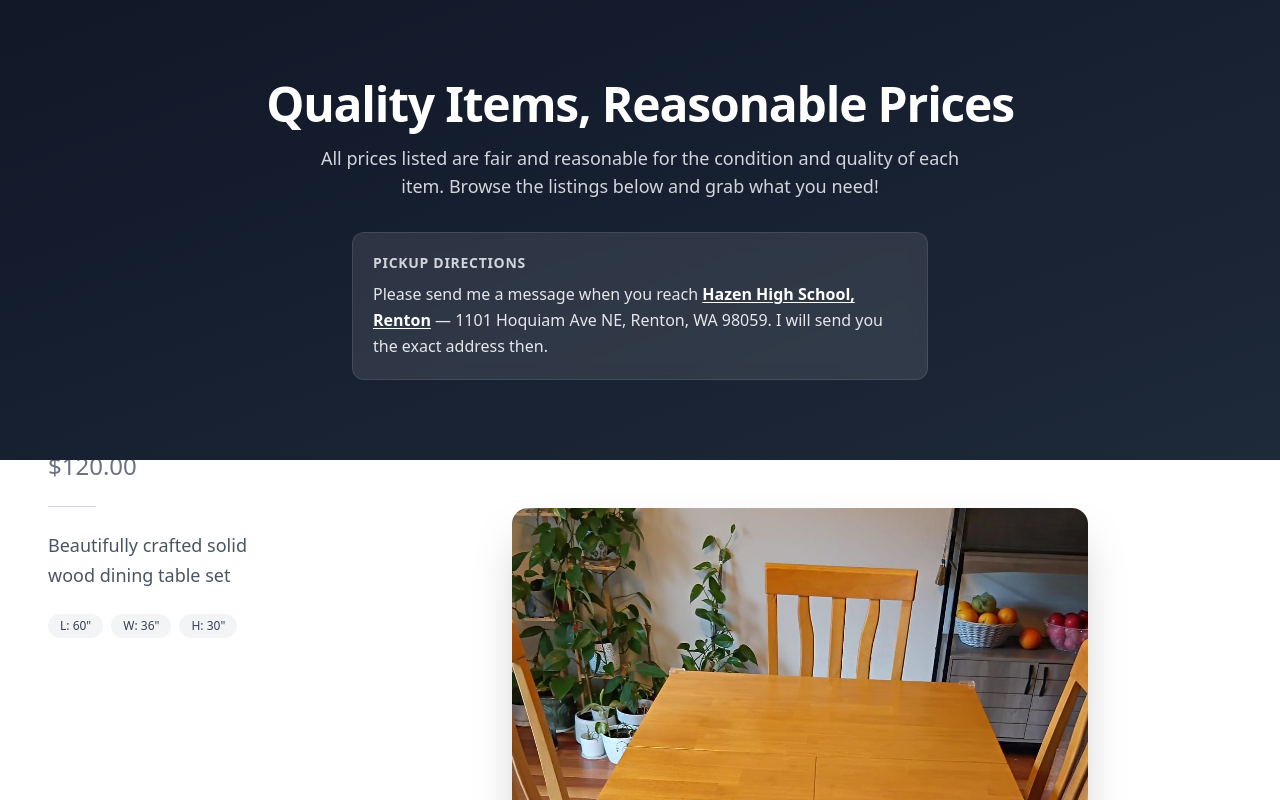
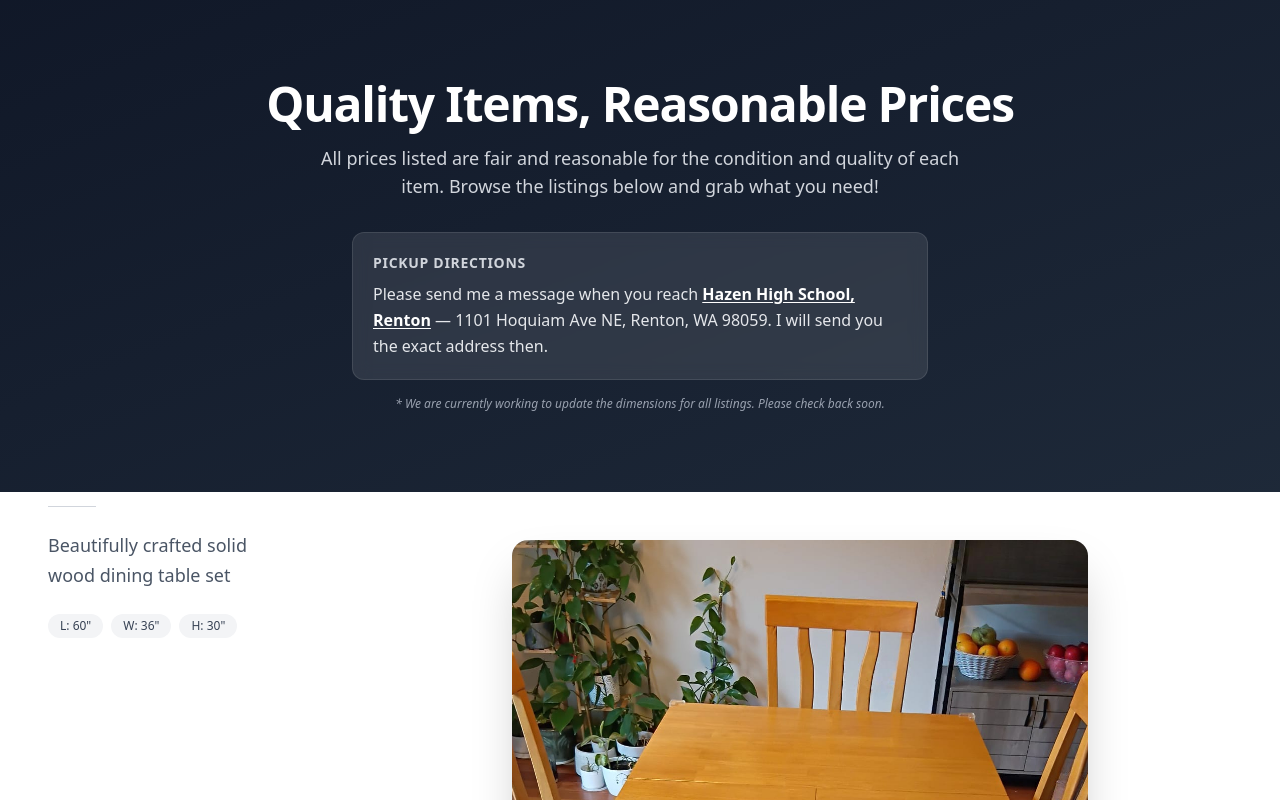
Before and after one commit to akhil9tiet/marketplaceEcom, a React (Vite) app: page / in a window 1280 px wide. Shown: the top 800 px of the page. Built offline with nearby package versions, Linux system fonts and the light colour scheme.

Commit message:
wip: update warning

```diff
--- a/src/components/ScrollGallery/ScrollGallery.tsx
+++ b/src/components/ScrollGallery/ScrollGallery.tsx
@@ -44,6 +44,9 @@ export const ScrollGallery: React.FC<ScrollGalleryProps> = ({ items }) => {
               Please send me a message when you reach <a href="https://maps.google.com/?q=Hazen+High+School,+1101+Hoquiam+Ave+NE,+Renton,+WA+98059" target="_blank" rel="noopener noreferrer" className="font-semibold text-white underline underline-offset-2 hover:text-gray-200">Hazen High School, Renton</a> — 1101 Hoquiam Ave NE, Renton, WA 98059. I will send you the exact address then.
             </p>
           </div>
+          <p className="mt-4 text-xs text-gray-400 italic">
+            * We are currently working to update the dimensions for all listings. Please check back soon.
+          </p>
         </div>
       </div>
 
```
